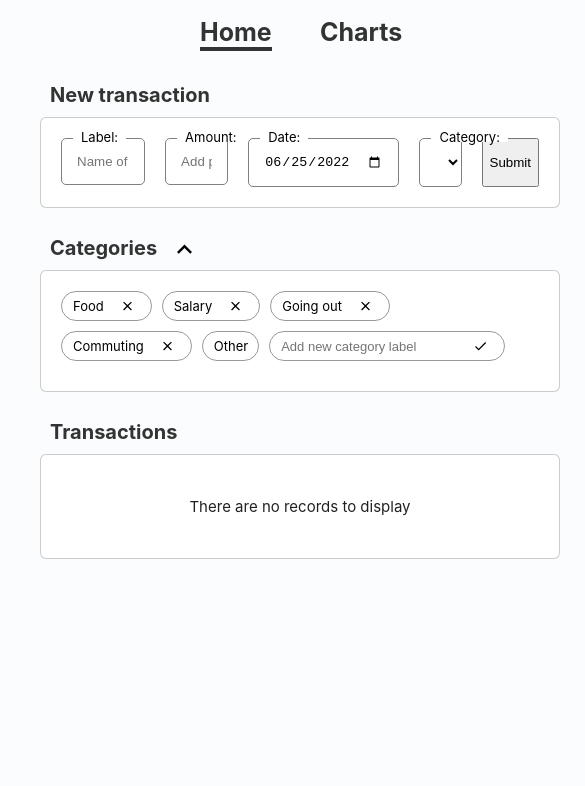
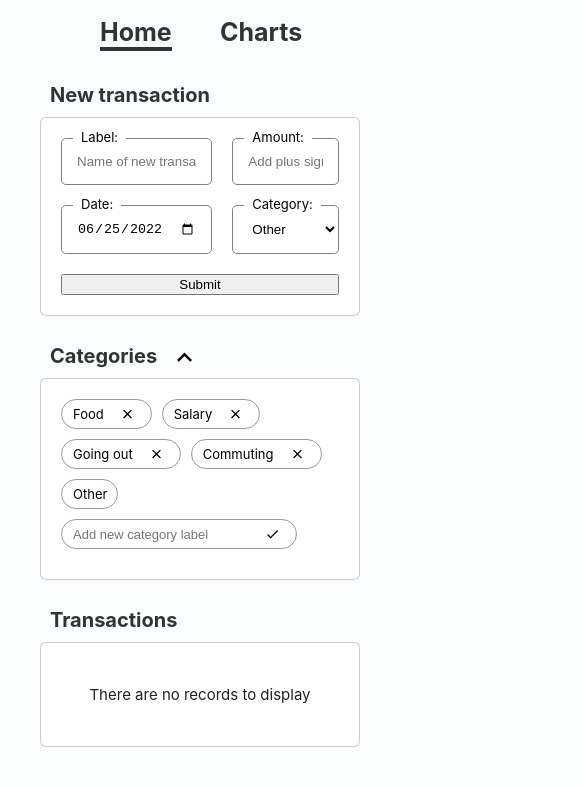
Before and after one commit to datasapiens/expense-app, a React (Vite) app: page /#/home in a window 390 px wide. Shown: the top 786 px of the page, 585 px wide, since content can reach past the window. Built offline with nearby package versions, Linux system fonts and the light colour scheme; what chartjs-plugin-autocolors would draw is missing.

Commit message:
added a little bit of responsivity to new transaction

```diff
--- a/src/App.module.scss
+++ b/src/App.module.scss
@@ -5,7 +5,7 @@
   display: flex;
   flex-direction: column;
   align-items: stretch;
-  min-width: 60rem;
+  min-width: 40rem;
   max-width: 120rem;
   padding: 0 2 * theme.$spacing;
 }
--- a/src/Components/NewTransaction/newTransaction.module.scss
+++ b/src/Components/NewTransaction/newTransaction.module.scss
@@ -9,4 +9,13 @@
   gap: theme.$spacing;
   display: grid;
   grid-template-columns: 4fr 3fr 1fr 2fr 1fr;
+
+  @media only screen and (max-width: 65rem) {
+    grid-template-columns: 1fr 1fr;
+
+    button {
+      grid-column: 1 / span 2;
+      align-self: stretch;
+    }
+  }
 }
```
